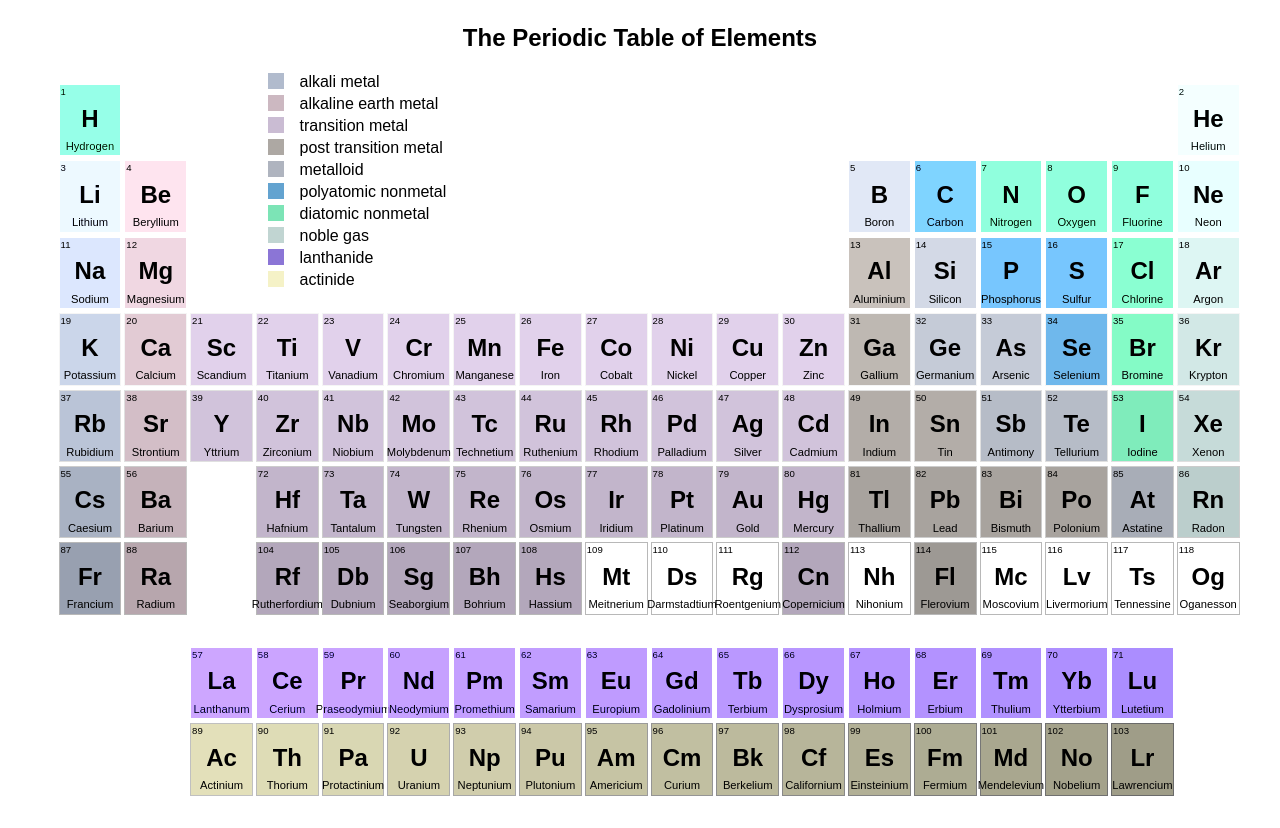
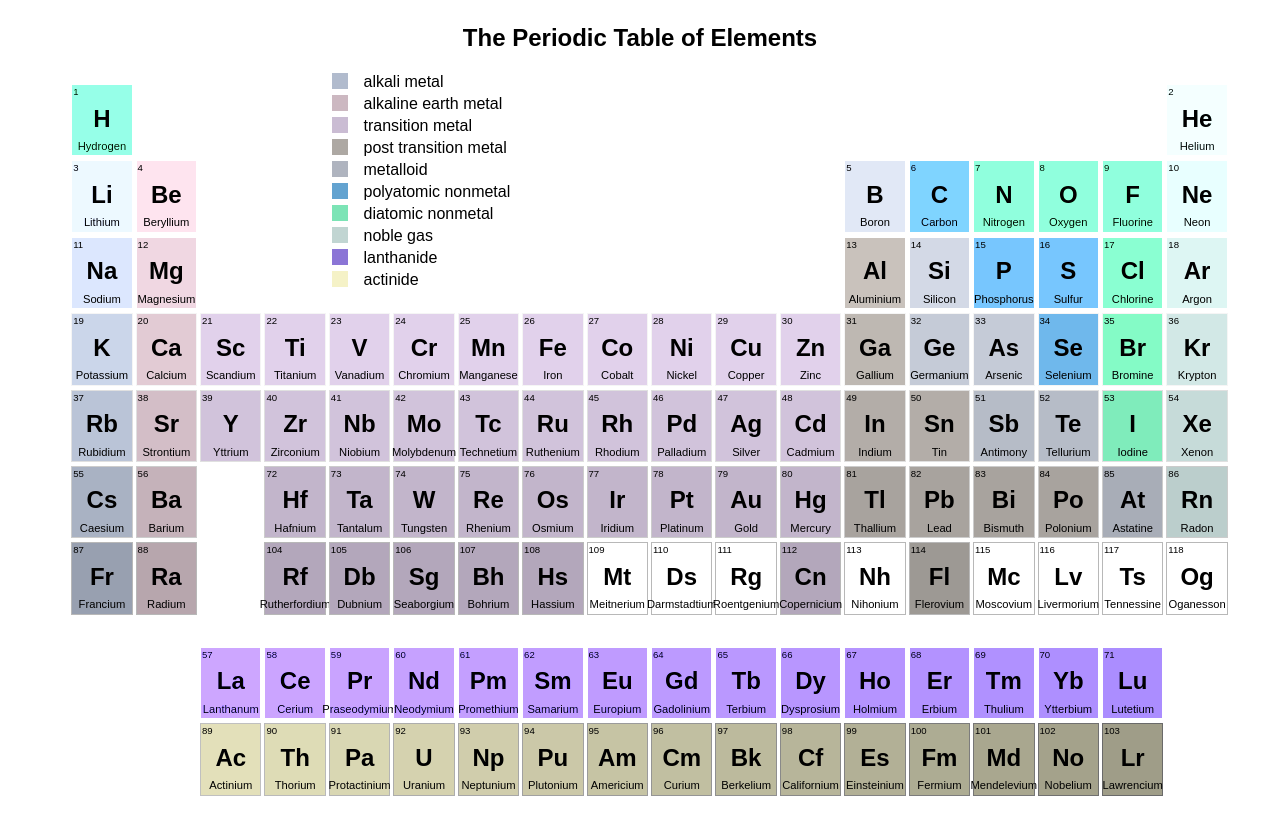
Before and after one commit to samuelbalogh/periodic-table, a Flask app: page / in a window 1280 px wide. Run offline with Flask 2, Linux system fonts and the light colour scheme.

Commit message:
modify css for (better for huge displays)

```diff
--- a/static/style.css
+++ b/static/style.css
@@ -4,7 +4,7 @@ body {
 
 .container,
 .container-lanthinides {
-  width: 92%;
+  width: 90%;
   max-width: 1300px;
   margin: 2em auto;
   display: grid;
@@ -132,7 +132,7 @@ dt {
   position: absolute;
   width: 17%;
   top: 7%;
-  left: 20%;
+  left: 25%;
 }
 
 dd.category-colors,
```
